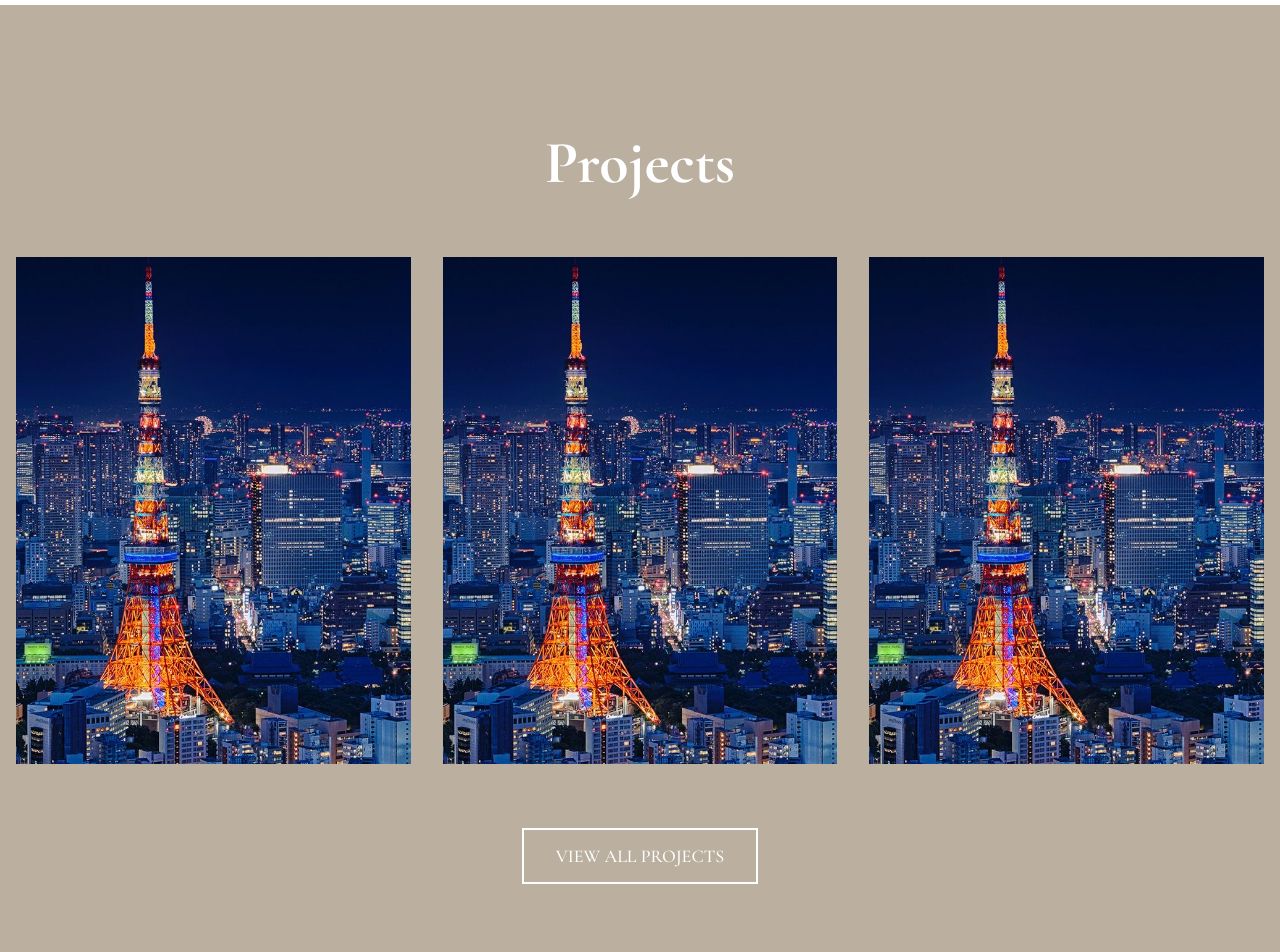
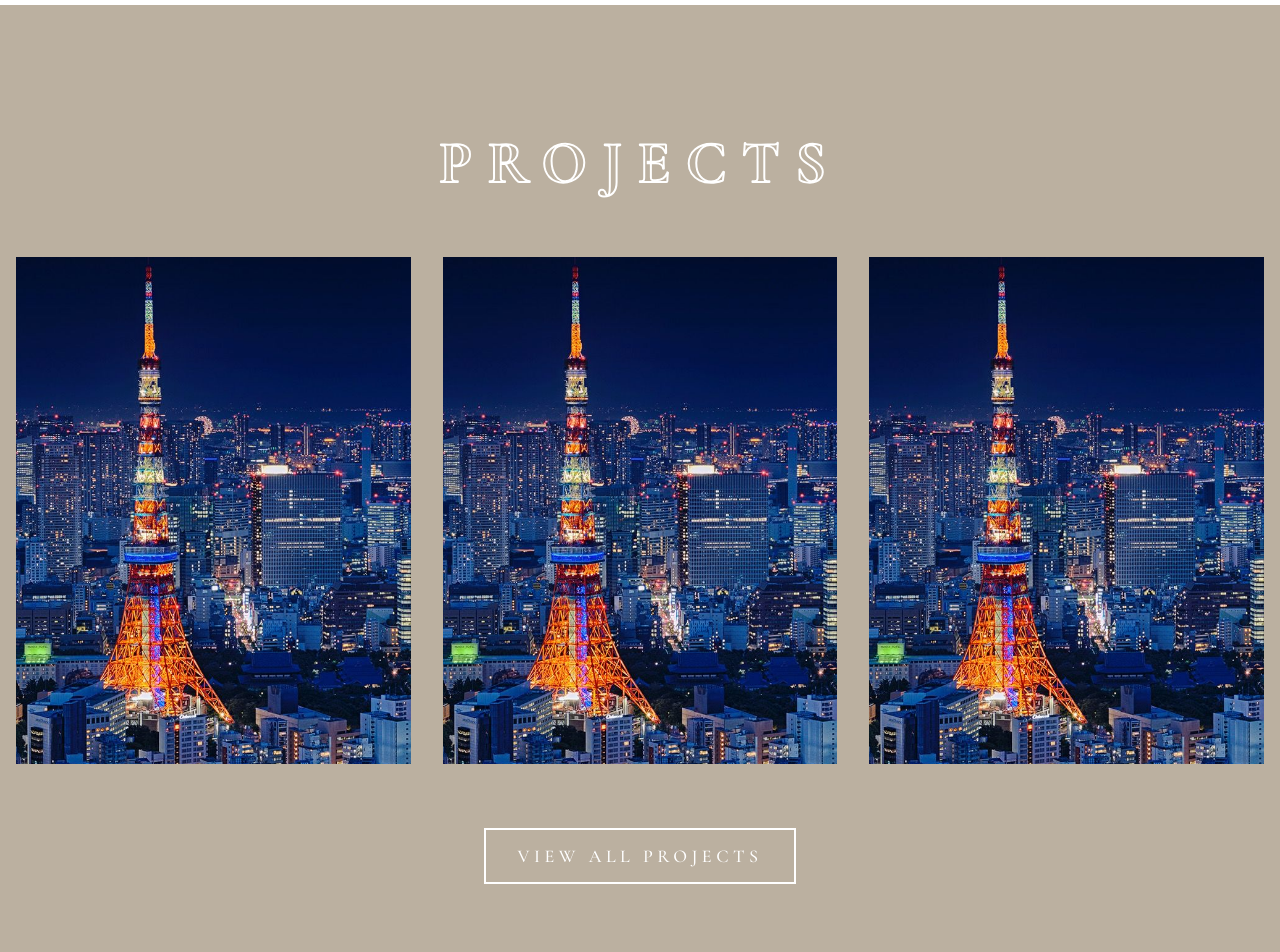
Before and after one commit to botflowlab/AndresCastroWebsite, a React (Vite) app: page / in a window 1280 px wide. Shown: the part 1960-2912 px from the top of the page. Built offline with nearby package versions, Linux system fonts and the light colour scheme; a web font is replaced by a local one.

Commit message:
Update Projects section text styling

```diff
--- a/src/components/sections/ProjectsSection.jsx
+++ b/src/components/sections/ProjectsSection.jsx
@@ -10,7 +10,12 @@ function ProjectsSection() {
     <section className="w-full py-32 bg-[#BBB0A0]">
       <div className="max-w-8xl mx-auto px-4">
         <div className="text-center mb-16">
-          <h2 className="text-4xl sm:text-5xl md:text-6xl font-bold mb-8 font-cormorant text-white">{t('nav.projects')}</h2>
+          <h2
+            className="text-4xl sm:text-5xl md:text-6xl font-bold mb-8 font-cormorant tracking-[.25em] uppercase"
+            style={{ WebkitTextStroke: '2px white', color: 'transparent' }}
+          >
+            {t('nav.projects')}
+          </h2>
         </div>
 
         <div className="grid grid-cols-1 md:grid-cols-2 lg:grid-cols-3 gap-8 mb-16">
@@ -41,9 +46,9 @@ function ProjectsSection() {
         <div className="text-center">
           <button
             onClick={() => navigate('/proyectos')}
-            className="inline-block border-2 text-white border-white px-8 py-3 text-lg font-medium hover:bg-black hover:text-white transition-all duration-300"
+            className="inline-block border-2 text-white border-white px-8 py-3 text-lg font-medium hover:bg-black hover:text-white transition-all duration-300 tracking-[.25em] uppercase"
           >
-            VIEW ALL PROJECTS
+            View All Projects
           </button>
         </div>
       </div>
```
